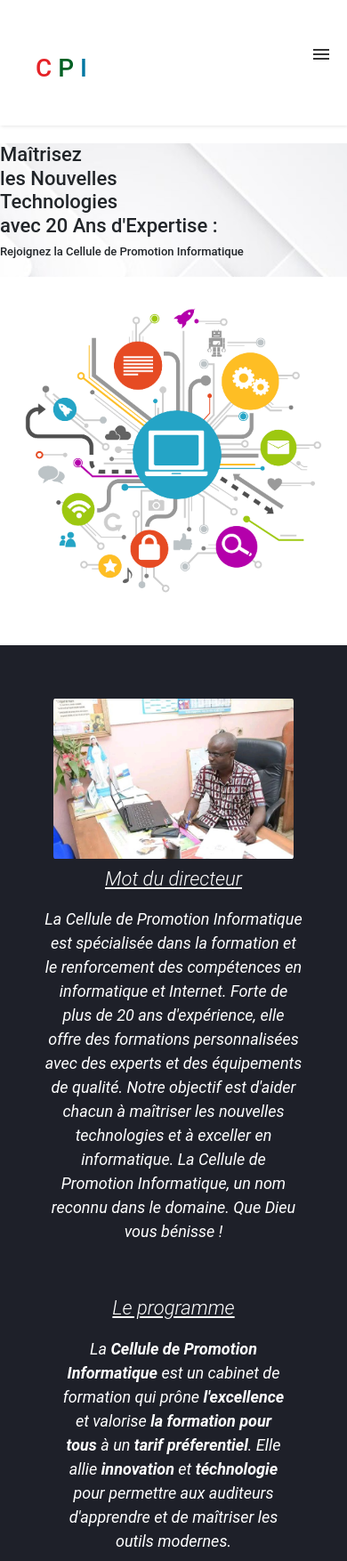
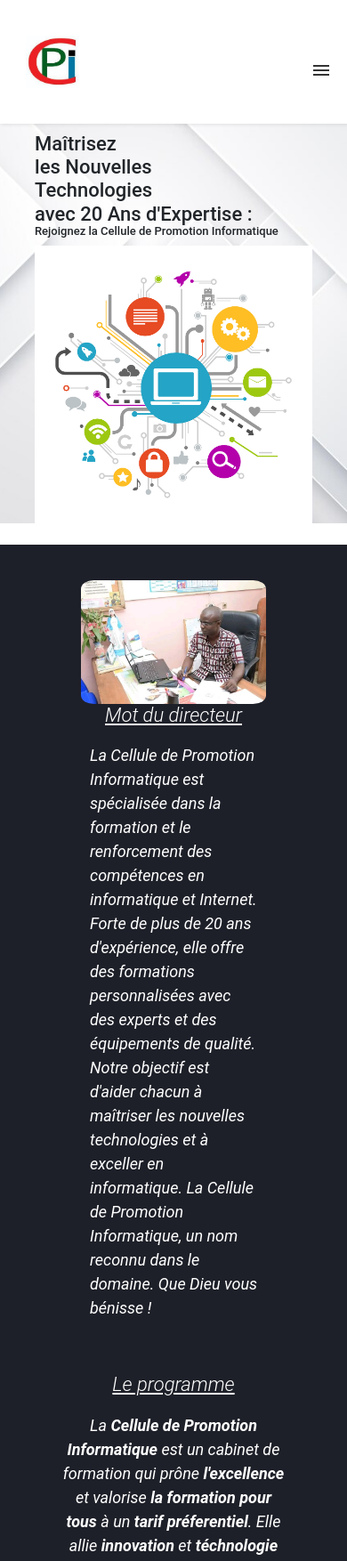
Before and after one commit to mamouddiallo/Cellule-de-Promotion-Informatique, a Django app: template templates/webapp/index.html in a window 390 px wide. Shown: the top 1754 px of the page at 89% size. Run offline with Django 3.2, Linux system fonts and the light colour scheme; the template is opened without the code that fills it, so the values that code supplies are empty.

Commit message:
Gestion de responsivite

```diff
--- a/static/css/main.css
+++ b/static/css/main.css
@@ -610,16 +562,19 @@
 
 /* SMARTHPHONE */
 @media screen and (max-width: 767px) {
-  .logo {
-    color:black;
-    display:inline-lock;
-    margin-top: 20px;
+  .container{
+    width: 85%;
+    margin: 0 auto; /* Centrer la div container */
+    display: flex;
+    align-items: center;
+    justify-content: space-between;
   }
   .header {
     /* margin-top: 100pxs; */
     background-color:white;
     box-shadow: 1px 1px 4px 0 rgba(0, 0, 0, .1);
     width: 100%;
+    margin: 0 auto;
     /* height: 100px; */
     z-index: 1000; /* Augmente le z-index pour s'assurer que le header reste au-dessus */
     position: relative;
@@ -627,14 +582,18 @@
     left: 0;
 
 }
-
+a img{
+  text-decoration: none;
+  width: 60px;
+  margin-left: -50px;
+}
   .header ul {
       height: auto;
       padding: 0;
       list-style: none;
       overflow: hidden;
       background-color: #fff;
-      margin-top: -23px;
+
 
   }
 
@@ -749,33 +709,47 @@
     justify-content: center;
     align-items: center; /* Centre les éléments */
     height: auto;
+    margin-top: -20px;
   }
 
   .text_banier {
-    margin-top: 20px; /* Réduit l'espacement supérieur */
+
     text-align: center; /* Centre le texte sur les petits écrans */
+    width: 80%;
+    margin: 0 auto;
   }
 
   .text_banier h1 {
+    margin-top: 20px; /* Réduit l'espacement supérieur */
     font-size: 22px; /* Réduit la taille de la police pour mieux s'adapter aux petits écrans */
-    text-align: justify;
+    text-align: left;
+    padding-top: 10px;
   }
   .text_banier h4 {
     font-size: 13px; /* Réduit la taille de la police pour mieux s'adapter aux petits écrans */
-    text-align: justify;
+    text-align: left;
+    margin-top: -10px;
   }
 
   .picture_banier {
-    width: 100%; /* Ajuste la largeur de l'image pour éviter qu'elle prenne trop de place */
+    width: 80%; /* Ajuste la largeur de l'image pour éviter qu'elle prenne trop de place */
     margin-top: 20px; /* Réduit l'espacement supérieur */
+    margin: 0 auto;
   }
 
     .picture_banier img {
       width: 100%;
       height: auto;
+      margin: 0 auto;
     }
 
     /* SECTION HERO OU LE DIRECTEUR PARLE AVEC SA PHOTO */
+    .row{
+      margin: 0 auto;
+      display: flex;
+      flex-direction: column;
+      justify-content: space-between;
+    }
     .hero{
       height: auto;
       background-color: #1e2029;
@@ -784,7 +758,9 @@
       .small-image{
       margin-top: 10px;
       border-radius: 15px;
-      width: 100%;
+      width: 80%;
+      display: flex;
+      margin: 0 auto;
       }
       .display-4{
       color: white;
@@ -799,15 +775,16 @@
       .small-image{
       width: 100%;
       border-radius: 7%;
-      padding: 10px 20px 10px 20px;
+      /* padding: 10px 20px 10px 20px; */
       height: auto;
+      margin: 0 auto;
       }
       .leader{
         font-size:18px;
         color: white;
         font-style: italic;
         width: 100%;
-        text-align: center;
+        text-align: left;
         word-spacing: normal;
         padding: 10px;
         }
@@ -825,6 +803,8 @@
   justify-content: center;
 }
 .container {
+  width: 80%;
+  margin: 0 auto;
   padding: 40px;
   display: flex;
   flex-direction: row;
--- a/templates/base.html
+++ b/templates/base.html
@@ -16,11 +16,7 @@
     <header class="header">
         <div class="container">
             <a href="index.html" class="logo">
-                <h1>
-                    <span class="c">C</span>
-                    <span class="p">P</span>
-                    <span class="i">I</span>
-                </h1>
+                <img src="{% static 'images/Logo_de_celulle_de_promotion.png' %}">
             </a>
             <input class="menu-btn" type="checkbox" id="menu-btn">
             <label class="menu-icon" for="menu-btn"><span class="navicon"></span></label>
--- a/templates/webapp/index.html
+++ b/templates/webapp/index.html
@@ -38,7 +38,7 @@
   <div  class="container my-4">
     <div  class="row">
       <div class="col-lg-6">
-        <img  class="small-image"   class="w-100 shadow" src="{% static 'images/photodemrAke.jpg' %}" />
+        <img  class="small-image"   class="w-100 shadow" src="{% static 'images/photodemrAke.png' %}" />
       </div>
       <div class="col-lg-6">
         <div class="">
@@ -139,11 +139,6 @@
   <div class="text_nos_formations">
     <h3 class="display-4_texte">Ce que disent nos apprenants de la <strong>Cellule de Promotion Informatique</strong></h3>
   </div>
-</section>
-<section class="espace">
-
-</section>
-<!-- CE QUE DISENT NOS APPRENANTS -->
   <section class="cardarticle">
     <div class="text-content">
       <h3>Mamoudou Diallo</h3>
@@ -164,7 +159,6 @@
       <img src="{% static 'images/NGUESSAN.jpg' %}" alt="" />
     </div>
   </section>
-
   <section class="cardarticle">
     <div class="text-content">
       <h3><strong>Gbaha Christelle </strong></h3>
@@ -175,6 +169,13 @@
       <img src="{% static 'images/CRISTELLE.jpg' %}" alt="" />
     </div>
   </section>
+</section>
+
+<section class="espace">
+
+</section>
+<!-- CE QUE DISENT NOS APPRENANTS -->
+
 <section class="Information_localisation">
    <div class="localisation">
     <iframe src="https://www.google.com/maps/embed?pb=!1m18!1m12!1m3!1d3972.4741063424262!2d-4.078477711145039!3d5.344361600000003!2m3!1f0!2f0!3f0!3m2!1i1024!2i768!4f13.1!3m3!1m2!1s0xfc1c1e6f8663eed%3A0x2b36d5bb21ddd619!2sChantier%20Cathedrale%20Saint%20Andr%C3%A9%20Yopougon!5e0!3m2!1sfr!2sci!4v1725309389795!5m2!1sfr!2sci" width="600" height="450" style="border:0;" allowfullscreen="true"
```
Also changed, not shown: other parts of static/css/main.css (+71 -113 lines), static/images/Logo_de_celulle_de_promotion.jpg (deleted), static/images/Logo_de_celulle_de_promotion.png (added), static/images/photodemrAke.jpg (deleted), static/images/photodemrAke.png (added), 1 other file. Lines whose indentation alone changed are shown as unchanged.
